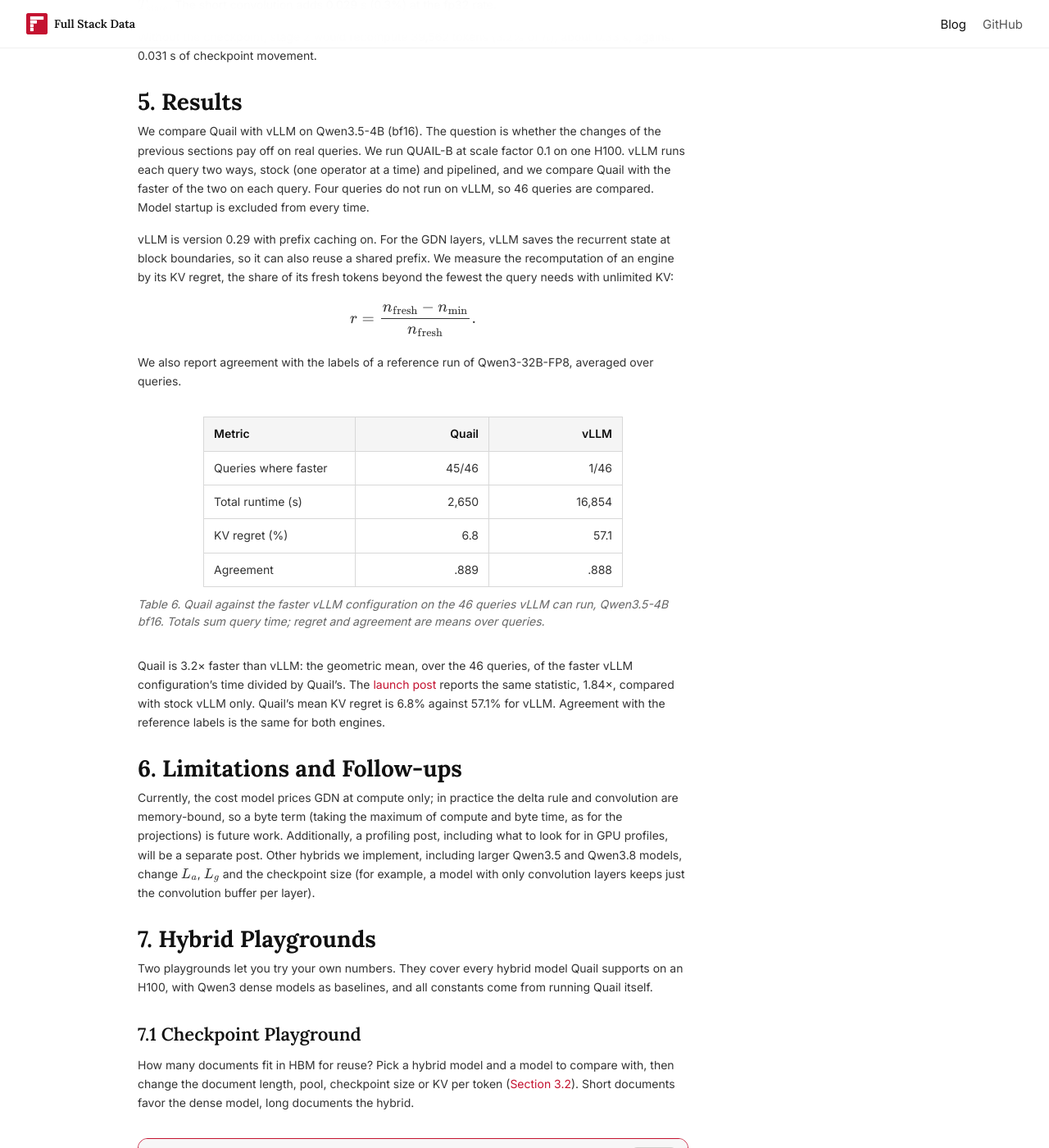
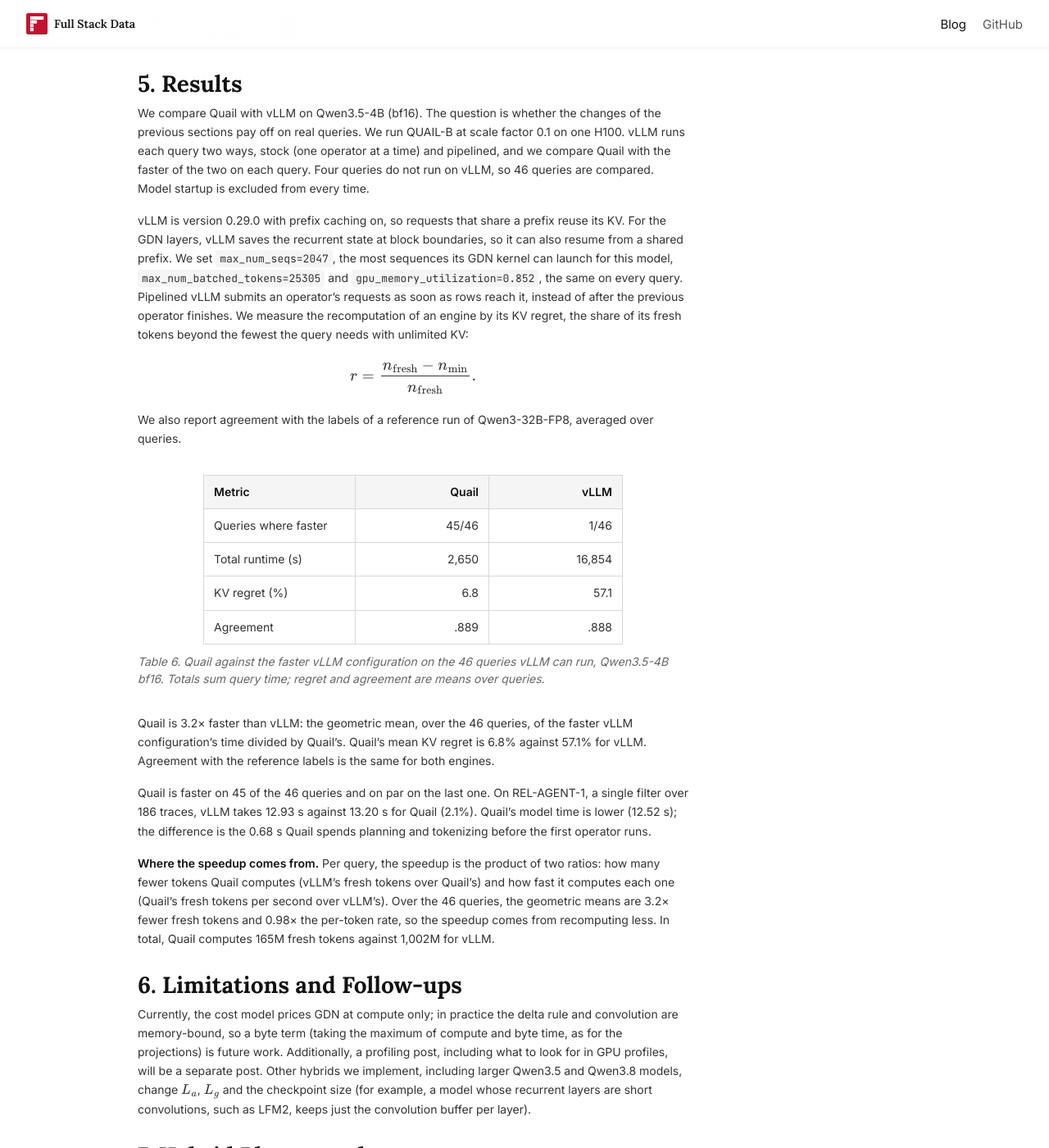
Before and after one commit to fsdatalab/fsdatalab.github.io, a Jekyll site: the page built from _posts/2026-11-02-hybrid-models-in-quail.md, in a window 1280 px wide and 1400 px high, scrolled down 9179 px. Shown: the whole window at 82% size. Built offline with Jekyll 4.4.1, drawn with Linux system fonts in a browser that asks for light colours; some of the changed text lies outside the part shown.

Commit message:
Explain the vLLM setup and where the hybrid speedup comes from
Section 5 now gives vLLM's flags and how pipelined vLLM submits
requests, says Quail is faster on 45 of 46 queries and on par on
REL-AGENT-1 (2.1%, planning and tokenizing before the first operator),
and splits the 3.2x geomean into 3.2x fewer fresh tokens and 0.98x the
per-token rate. Table 2 labels KV pages per document, Table 3 adds the
short convolution, and Section 6 names LFM2 for a model whose recurrent
layers are short convolutions.

Co-Authored-By: Claude Opus 5.5 <noreply@anthropic.com>

```diff
--- a/_posts/2026-11-02-hybrid-models-in-quail.md
+++ b/_posts/2026-11-02-hybrid-models-in-quail.md
@@ -55,7 +55,7 @@ We have been hard at work building [Quail](https://fsdatalab.github.io/blog/intr
 
 So far, Quail has only supported transformers like Qwen3<sup><a href="#note-2">2</a></sup>, where the KV cache grows linearly with document length and quickly fills GPU memory. Many new open-weight models, like Qwen3.5, are hybrids, which replace most attention layers with Gated DeltaNet (GDN)<sup><a href="#note-3">3</a></sup> layers, a type of linear attention. GDN layers keep a fixed-size state regardless of document length, which dramatically reduces memory for long documents (e.g., a 16,000-token document takes up 2.4 GB with Qwen3-4B but only 580 MB with Qwen3.5-4B). With less memory per document, Quail can keep more documents in memory.
 
-It turns out that supporting hybrids in Quail is not that straightforward, because the way Quail reuses a document's KV cache does not carry over to GDN layers: a recurrent state cannot be rewound. Instead, Quail keeps a *checkpoint*, a copy of each GDN layer's state taken at the end of a document, and restarts from it. In this post, we describe how we adapt Quail to hybrids using Qwen3.5-4B<sup><a href="#note-4">4</a></sup>. We explain GDN ([Section 2](#2-gated-deltanet-vs-attention)), add checkpoints of the GDN state to Quail's memory budget and eviction policy ([Section 3](#3-checkpoints-in-quail)), update the cost model ([Section 4](#4-updated-cost-model)), and compare with vLLM on QUAIL-B ([Section 5](#5-results)).
+It turns out that supporting hybrids in Quail is not that straightforward, because the way Quail reuses a document's KV cache does not carry over to GDN layers as a recurrent state cannot be rewound. Instead, Quail keeps a *checkpoint*, a copy of each GDN layer's state taken at the end of a document, and restarts from it. In this post, we describe how we adapt Quail to hybrids using Qwen3.5-4B<sup><a href="#note-4">4</a></sup>. We explain GDN ([Section 2](#2-gated-deltanet-vs-attention)), add checkpoints of the GDN state to Quail's memory budget and eviction policy ([Section 3](#3-checkpoints-in-quail)), update the cost model ([Section 4](#4-updated-cost-model)), and compare with vLLM on QUAIL-B ([Section 5](#5-results)).
 
 # 2. Gated DeltaNet vs. Attention
 
@@ -78,11 +78,9 @@ Hybrid architectures combine both full-attention layers and linear attention lay
 
 Instead of linear KV growth per token as in full-attention layers, GDN maintains a fixed-size recurrent state, $$S_t$$, that gets updated for every token. For any workload, regardless of size, the memory use in these layers will remain constant.
 
-As in [Figure 1](#figure-1), each token passes through the short convolution first ([Section 2.3](#23-short-convolution)) and then the gated delta rule ([Section 2.4](#24-gated-delta-rule)).
-
 ## 2.3 Short Convolution
 
-Each GDN layer applies a width-4 convolution over the concatenated $$q$$, $$k$$ and $$v$$ channels ($$16\times128\times2+32\times128=8{,}192$$ channels), which lets a token blend information from its predecessors, similar to what attention achieves. It keeps the last 3 inputs per channel, and this buffer becomes part of the checkpoint ([Section 3.1](#31-checkpoint-size)).
+Each GDN layer applies a width-4 convolution over the concatenated $$q$$, $$k$$ and $$v$$ channels ($$16\times128\times2+32\times128=8{,}192$$ channels), which lets a token blend information from its predecessors. It keeps the last 3 inputs per channel, and this buffer becomes part of the checkpoint ([Section 3.1](#31-checkpoint-size)).
 
 ## 2.4 Gated Delta Rule
 
@@ -96,7 +94,7 @@ where $$\alpha_t$$ is a decay gate that "fades" the old state at time $$t-1$$ an
 
 # 3. Checkpoints in Quail
 
-A *checkpoint* is a copy of every GDN layer's state $$S$$ and convolution buffer, taken at the end of a document's reusable prefix: the preamble and the document, before any question. When a later operator asks about that document, Quail loads the checkpoint and the attention KV and computes only the question, instead of recomputing the document. A question starts from the checkpoint and leaves it unchanged, so any number of questions can read it. Checkpointing substitutes for rewind in the GDN layers by checkpointing only where necessary.
+A *checkpoint* is a copy of every GDN layer's state $$S$$ and convolution buffer, taken at the end of a document's reusable prefix: the preamble and the document, before any question. When a later operator asks about that document, Quail loads the checkpoint and the attention KV and computes only the question, instead of recomputing the document. A question starts from the checkpoint and leaves it unchanged, so any number of questions can read it.
 
 We size Quail's memory for Qwen3.5-4B on one H100. Every number in this section follows from the shape in [Table 1](#table-1).
 
@@ -213,6 +211,7 @@ Here $$F_j$$ and $$B_j$$ are the FLOPs and HBM bytes of one piece of the forward
 | $$T_{\text{attn}}$$ | only $$L_a = 8$$ layers | $$F_{\text{attn}} = 131{,}072\,A$$; $$B_{\text{attn}} = \kappa(W+R)$$, $$\kappa = 32{,}768$$ B |
 | $$T_{\text{proj}}$$, $$T_{\text{mlp}}$$ | per-layer-type projections | $$P_{\text{proj}} = L_aP_{\text{attn}} + L_gP_{\text{gdn}} = 1{,}304{,}166{,}400$$; $$P_{\text{mlp}} = 3L\,h\,d_{\text{mlp}} = 2{,}264{,}924{,}160$$; $$F = 2Pn$$, $$B = 2PK$$ |
 | $$T_{\text{gdn}}$$ | new | $$F_{\text{gdn}} = 140{,}509{,}184\,n$$ (below), no byte term |
+| $$T_{\text{conv}}$$ | new | $$F_{\text{conv}} = 2wD_cL_g\,n = 1{,}572{,}864\,n$$ at the fp32 rate, no byte term |
 | $$T_{\text{state}}$$ | new | $$B_{\text{ckpt}}(U_W + U_R)/\beta_{\text{hbm}}$$: each checkpoint written or read moves $$B_{\text{ckpt}}$$ bytes |
 
 <p class="table-caption">Table 3. Cost-model terms for Qwen3.5-4B.</p>
@@ -305,7 +304,7 @@ Without the checkpoint, stage 2 would recompute 39,562 tokens (3.2% of $$n$$), a
 
 We compare Quail with vLLM on Qwen3.5-4B (bf16). The question is whether the changes of the previous sections pay off on real queries. We run QUAIL-B at scale factor 0.1 on one H100. vLLM runs each query two ways, stock (one operator at a time) and pipelined, and we compare Quail with the faster of the two on each query. Four queries do not run on vLLM, so 46 queries are compared. Model startup is excluded from every time.
 
-vLLM is version 0.29 with prefix caching on. For the GDN layers, vLLM saves the recurrent state at block boundaries, so it can also reuse a shared prefix. We measure the recomputation of an engine by its KV regret, the share of its fresh tokens beyond the fewest the query needs with unlimited KV:
+vLLM is version 0.29.0 with prefix caching on, so requests that share a prefix reuse its KV. For the GDN layers, vLLM saves the recurrent state at block boundaries, so it can also resume from a shared prefix. We set `max_num_seqs=2047`, the most sequences its GDN kernel can launch for this model, `max_num_batched_tokens=25305` and `gpu_memory_utilization=0.852`, the same on every query. Pipelined vLLM submits an operator's requests as soon as rows reach it, instead of after the previous operator finishes. We measure the recomputation of an engine by its KV regret, the share of its fresh tokens beyond the fewest the query needs with unlimited KV:
 
 $$
 r = \frac{n_{\text{fresh}} - n_{\min}}{n_{\text{fresh}}}.
@@ -325,11 +324,15 @@ We also report agreement with the labels of a reference run of Qwen3-32B-FP8, av
 <p class="table-caption">Table 6. Quail against the faster vLLM configuration on the 46 queries vLLM can run, Qwen3.5-4B bf16. Totals sum query time; regret and agreement are means over queries.</p>
 </div>
 
-Quail is 3.2&times; faster than vLLM: the geometric mean, over the 46 queries, of the faster vLLM configuration's time divided by Quail's. The [launch post](/blog/introducing-quail/) reports the same statistic, 1.84&times;, compared with stock vLLM only. Quail's mean KV regret is 6.8% against 57.1% for vLLM. Agreement with the reference labels is the same for both engines.
+Quail is 3.2&times; faster than vLLM: the geometric mean, over the 46 queries, of the faster vLLM configuration's time divided by Quail's. Quail's mean KV regret is 6.8% against 57.1% for vLLM. Agreement with the reference labels is the same for both engines.
+
+Quail is faster on 45 of the 46 queries and on par on the last one. On REL-AGENT-1, a single filter over 186 traces, vLLM takes 12.93 s against 13.20 s for Quail (2.1%). Quail's model time is lower (12.52 s); the difference is the 0.68 s Quail spends planning and tokenizing before the first operator runs.
+
+**Where the speedup comes from.** Per query, the speedup is the product of two ratios: how many fewer tokens Quail computes (vLLM's fresh tokens over Quail's) and how fast it computes each one (Quail's fresh tokens per second over vLLM's). Over the 46 queries, the geometric means are 3.2&times; fewer fresh tokens and 0.98&times; the per-token rate, so the speedup comes from recomputing less. In total, Quail computes 165M fresh tokens against 1,002M for vLLM.
 
 # 6. Limitations and Follow-ups
 
-Currently, the cost model prices GDN at compute only; in practice the delta rule and convolution are memory-bound, so a byte term (taking the maximum of compute and byte time, as for the projections) is future work. Additionally, a profiling post, including what to look for in GPU profiles, will be a separate post. Other hybrids we implement, including larger Qwen3.5 and Qwen3.8 models, change $$L_a$$, $$L_g$$ and the checkpoint size (for example, a model with only convolution layers keeps just the convolution buffer per layer).
+Currently, the cost model prices GDN at compute only; in practice the delta rule and convolution are memory-bound, so a byte term (taking the maximum of compute and byte time, as for the projections) is future work. Additionally, a profiling post, including what to look for in GPU profiles, will be a separate post. Other hybrids we implement, including larger Qwen3.5 and Qwen3.8 models, change $$L_a$$, $$L_g$$ and the checkpoint size (for example, a model whose recurrent layers are short convolutions, such as LFM2, keeps just the convolution buffer per layer).
 
 # 7. Hybrid Playgrounds
 
```
Also changed, not shown: other parts of _posts/2026-11-02-hybrid-models-in-quail.md (+2 -2 lines).
